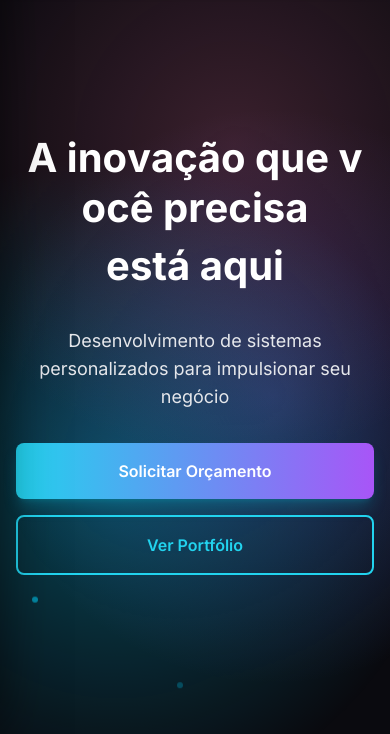
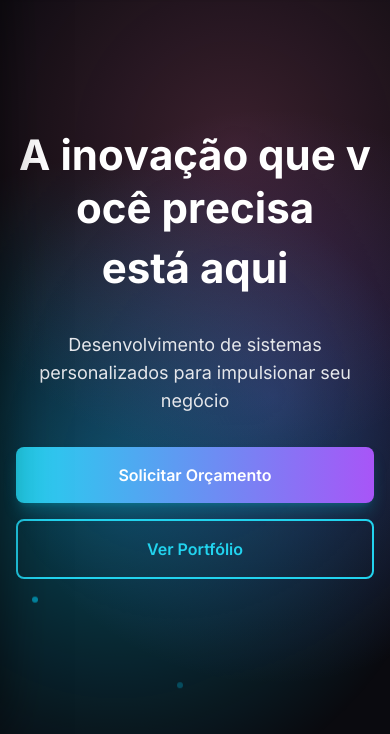
Before and after one commit to Felipe-ea/Atoms-Code, a plain HTML site: page index.html in a window 390 px wide. Shown: the part 110-844 px from the top of the page. Drawn offline with nearby package versions, Linux system fonts and the light colour scheme.

Commit message:
Adjust heading font size in index.html
Increase the font size from 40px to 42px for better visibility.

```diff
--- a/index.html
+++ b/index.html
@@ -640,7 +640,7 @@
       >
         <div class="relative z-10 max-w-7xl mx-auto text-center text-white">
           <h1
-            class="text-[40px] md:text-6xl lg:text-7xl font-bold mb-6 floating leading-tight"
+            class="text-[42px] md:text-6xl lg:text-7xl font-bold mb-6 floating leading-tight"
           >
             <span id="typingText1" class="typing-container block"></span>
             <span id="typingText2" class="typing-container block mt-2"></span>
```
